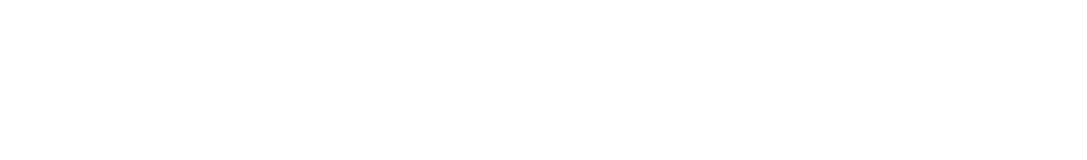
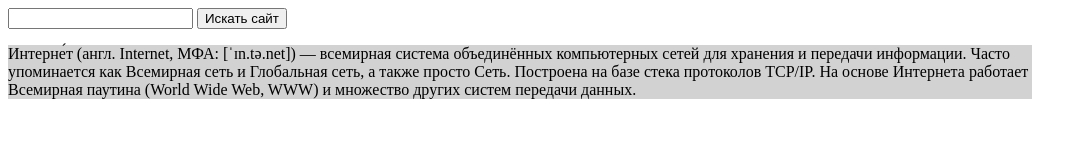
Before and after one commit to tnasergey2/dz_js_12, a plain HTML site: page index.html in a window 1280 px wide. Shown: the whole page, without its empty margins (0-1087 px from the left). Drawn offline with Linux system fonts and the light colour scheme.

Commit message:
Second commit

```diff
--- a/index.html
+++ b/index.html
@@ -1,17 +1,28 @@
 <html>
   <head>
+    <style>
+        #div1 {
+            width:1024px;
+            background:#d2d2d2;
+        }
+    </style>
+    <script>
 
-<script>
-
-</script>
+    </script>
   </head>
   <body>
 
+  <form name="form1">
+    <input type="text" name="text1" onkeypress="if (event.which == 13) {cl4(text1.value); return false;}">
+    <input type="button" value="Искать сайт" onclick="cl4(text1.value)" >
+  </form>
 
-<script>
+  <div id="div1">Интерне́т (англ. Internet, МФА: [ˈɪn.tə.net]) — всемирная система объединённых компьютерных сетей для хранения и передачи информации. Часто упоминается как Всемирная сеть и Глобальная сеть, а также просто Сеть. Построена на базе стека протоколов TCP/IP. На основе Интернета работает Всемирная паутина (World Wide Web, WWW) и множество других систем передачи данных.</div>
 
 
-</script>
+  <script>
+
+  </script>
 
 </body>
 </html>
```
